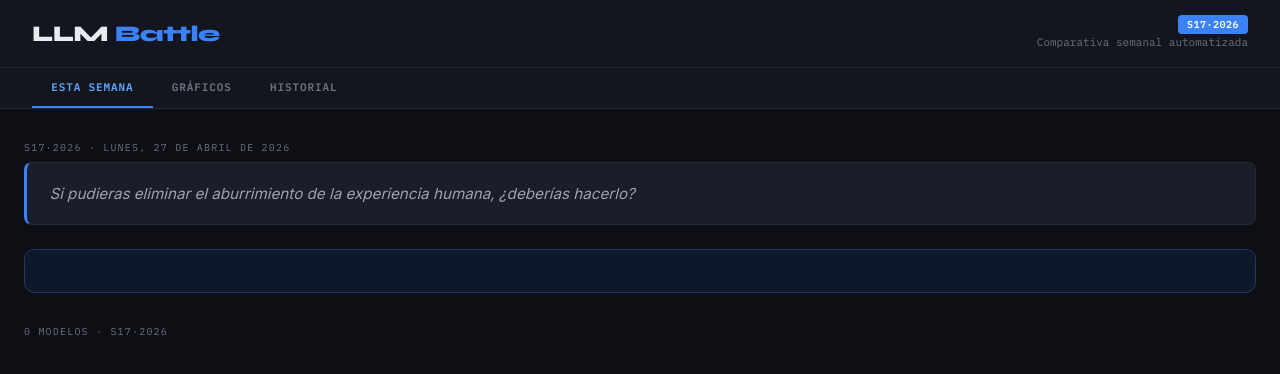
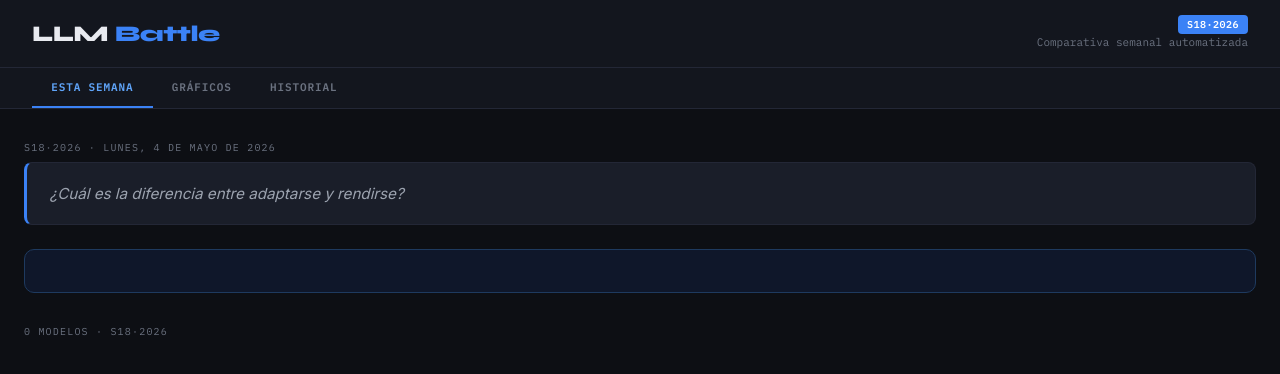
Before and after one commit to dedonatogabriel-bot/llm-battle, a website: page docs/index.html in a window 1280 px wide. Drawn offline with nearby package versions, Linux system fonts and the light colour scheme.

Commit message:
Battle semana 2026-W19

```diff
--- a/docs/index.html
+++ b/docs/index.html
@@ -108,7 +108,7 @@
 </div>
 
 <script>
-const WEEKS = [{"id":"S17·2026","label":"S17·2026","date":"lunes, 27 de abril de 2026","prompt":"Si pudieras eliminar el aburrimiento de la experiencia humana, ¿deberías hacerlo?","results":[]}];
+const WEEKS = [{"id":"S18·2026","label":"S18·2026","date":"lunes, 4 de mayo de 2026","prompt":"¿Cuál es la diferencia entre adaptarse y rendirse?","results":[]}];
 const MODEL_LIST = [];
 
 const PALETTE = {
```
